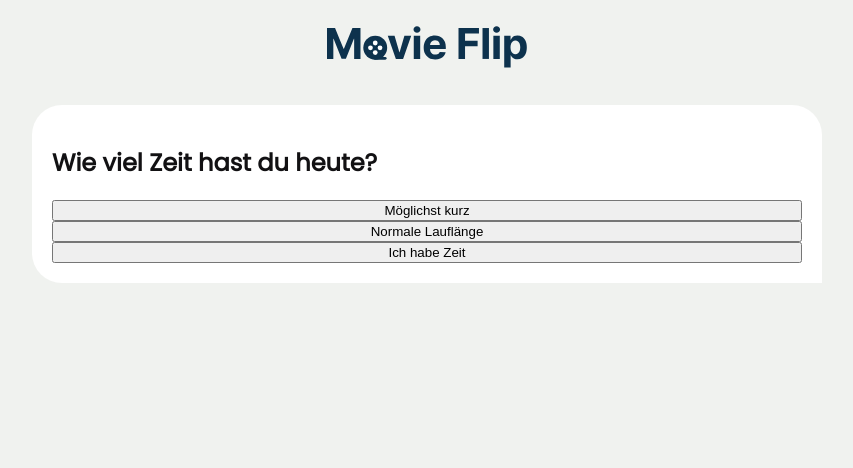
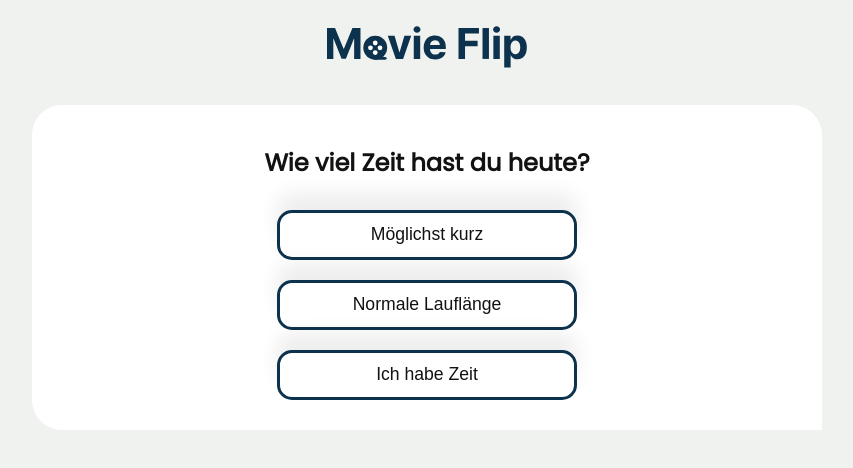
Before and after one commit to flipkoehler/capstone-project-ts, a Next.js app: page /quiz in a window 1280 px wide. Shown: the top 468 px of the page, without its empty margins (213-1066 px from the left). Built offline with nearby package versions, Linux system fonts and the light colour scheme.

Commit message:
refactor the codeacording to the Tipps of ralf, add some styling

```diff
--- a/components/GlobalStyles.tsx
+++ b/components/GlobalStyles.tsx
@@ -49,8 +49,34 @@ const GlobalStyles = createGlobalStyle`
     margin: 5px;
     }
 
+    h1 {
+        text-align: center;
+    }
+
     h2 {
         font-size: 1.4rem;
+    }
+
+    button {
+        width: 300px;
+        max-height: 50px;
+        background-color: var(--globalWhite);
+        color: var(--smokeyBlack);
+        border: var(--darkBlue) 3px solid;
+        margin: 10px auto;
+        padding: 20px;
+        border-radius: 15px;
+        font-size: 1.1rem;
+        text-decoration: none;
+        display: flex;
+        align-items: center;
+        justify-content: center;
+        box-shadow: 0px -17px 20px rgba(0, 0, 0, 0.07);
+    }
+
+    button:hover{
+        background-color: var(--darkBlue);
+        color: var(--globalWhite);
     }
 
 `;
--- a/components/Quiz/quiz.js
+++ b/components/Quiz/quiz.js
@@ -1,15 +1,16 @@
 import { useRouter } from "next/router";
 import { useState } from "react";
+import styled from "styled-components";
 import { movieData } from "../../assets/data/movieData";
 
 export default function MovieQuiz() {
+  const router = useRouter();
   const [quizStep, setQuizStep] = useState(0); // sets the step the user is currently at the quiz
   const [movieDataStep1, setMovieDataStep1] = useState(movieData); // sets the filtered movie data array
   const [randomPick, setRandomPick] = useState(null); // picks a random number for choosing one movie out of the filtered array
-  const router = useRouter();
-  console.log("RandomPick: ", randomPick, "array: ", movieDataStep1);
 
-  async function handleButton(passedRuntime) {
+  function handleButton(passedRuntime) {
+    // step 1: filter through the array and create an new one "step1movies"
     const step1movies = movieData.filter((movie) => {
       if (passedRuntime === "short") {
         return movie.runtime <= 100;
@@ -24,10 +25,11 @@ export default function MovieQuiz() {
     setQuizStep(quizStep + 1);
     setMovieDataStep1(step1movies);
 
-    // map through the movie Array
-    step1movies.map((movie) => <li key={movie.id}></li>);
+    // step 2: create a random number between 0 and the new array length
     setRandomPick(Math.floor(Math.random() * step1movies.length));
-    await router.push(`/movies/${movieDataStep1[randomPick].id}`);
+
+    // step 3: navigate to the new page
+    router.push(`/movies/${step1movies[randomPick].id}`);
   }
 
   return (
@@ -43,3 +45,8 @@ export default function MovieQuiz() {
     </>
   );
 }
+
+const StyledButton = styled.button`
+  max-width: 250px;
+  height: 100px;
+`;
```
